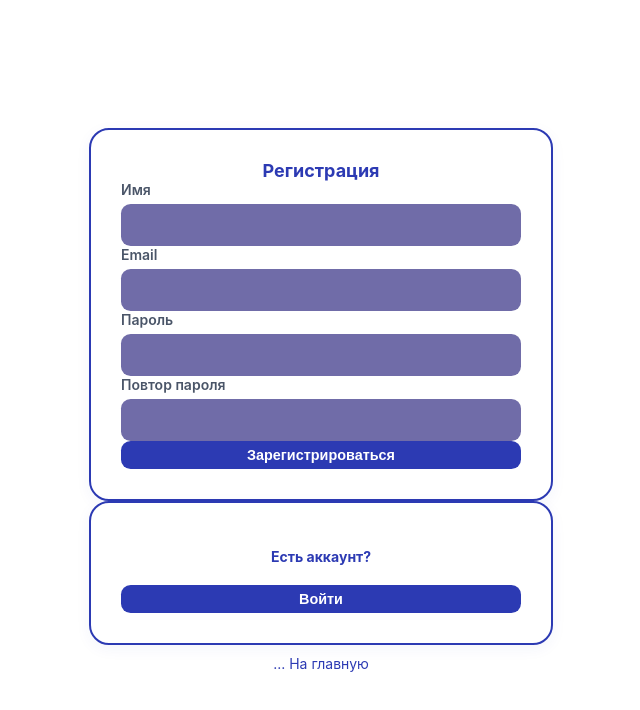
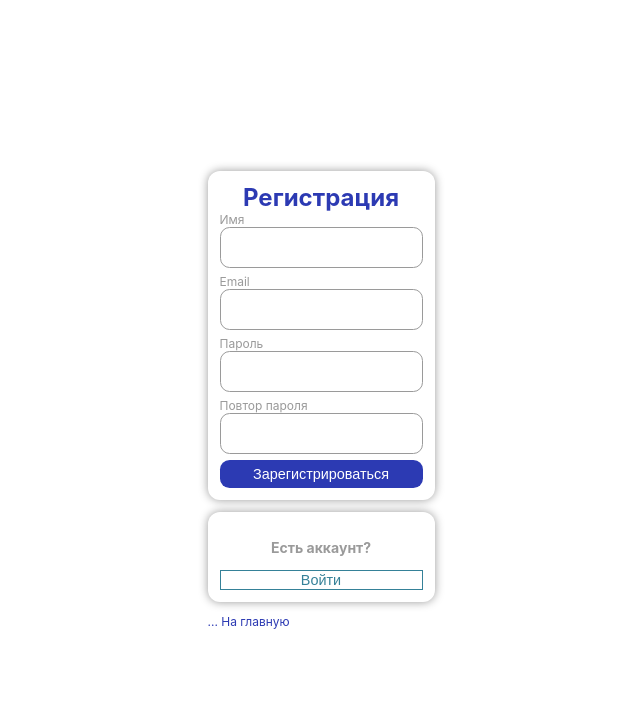
Before and after one commit to Jeb129/VKR-timetable, a React app in the folder frontend/: page /register in a window 1280 px wide. Shown: the top 710 px of the page, without its empty margins (319-959 px from the left). Built offline with nearby package versions, Linux system fonts and the light colour scheme; no server answers; the HTML template or start-up script is replaced by a standard one.

Commit message:
Поправил стили и формы входа / регистрации

```diff
--- a/frontend/src/App.css
+++ b/frontend/src/App.css
@@ -1,15 +1,8 @@
-/* =======================
-   Цветовые переменные
-   ======================= */
+/* Стили, отвечающие за внешний вид и цвета */
 :root {
     --bg-primary: #ffffff;
-    --bg-secondary: #706ca8;
-    --bg-hover: #222222;
-    --border-subtle: #2a2a2a;
-
-    --text-color: #000000;
-    --text-color-pr: #ffffff;
-    --text-color-sc: #0d00ff;
+    --bg-secondary: #ffffff;
+    --bg-focus: #e9f0ff;
 
     --color-white: #ffffff;
     --color-gray: #9a9a9a;
@@ -20,7 +13,7 @@
     --color-danger: #cc3f42;
     --color-accent: #b5267a;
 }
-
+/* Размеры текста и цвет фона страницы */
 html {
     /* Размер текста в базе. В дальнейшем можно использовать параметр 1 rem чтобы привязать к нему */
     font-size: 12px;
@@ -35,34 +28,42 @@ h2 {
 }
 body {
     background: var(--bg-primary);
-    color: var(--text-color);
+    color: var(--color-gray);
     font-family: 'Inter', 'Roboto', sans-serif;
 }
 
-/* =======================
-   Ссылки
-   ======================= */
+/* Карточка-контейнер */
+.card {
+    padding: 1rem;
+    border-radius: 1rem;
+    box-shadow: 0 0 0.8rem var(--color-gray);
+}
+
+.primary-text {
+    color: var(--color-primary)
+}
+
+/* Ссылки */
 a {
     color: var(--color-primary);
     text-decoration: none;
     transition: color 0.15s ease;
-    cursor: pointer;;
+    cursor: pointer;
 }
-
 a:hover {
     color: var(--color-secondary);
 }
 
-/* =======================
-   Кнопки
-   ======================= */
+/* Кнопки */
 button {
+    display: flex;
+    justify-content: center;
+    align-items: center;
     cursor: pointer;
     font-size: 1.2rem;
     font-weight: 500;
     transition: all 0.15s ease;
 }
-
 .primary-btn {
     padding: 0.5rem;
     border-radius: 0.8rem;
@@ -86,14 +87,11 @@ button {
     filter: brightness(1.1);
     transform: translateY(-1px);
 }
-
 .secondary-btn {
     border: 1px solid var(--color-secondary);
 
     background: transparent;
     color: var(--color-secondary);
-
-    font-size: 0.7rem;
     cursor: pointer;
 }
 .secondary-btn:hover {
@@ -119,7 +117,6 @@ button {
     overflow-x: hidden;
     padding-right: 0.8rem; /* чтобы скролл не перекрывал контент */
 }
-/* Стилизация скроллбара (для WebKit) */
 .scroll-list::-webkit-scrollbar {
     width: 0.8rem;
 }
@@ -131,10 +128,7 @@ button {
     background-color: var(--color-primary);
     border-radius: 0.2rem;
 }
-
-/* Для Firefox */
 .scroll-list {
-    min-height: 0;
     scrollbar-width: thin;
     scrollbar-color: var(--color-primary) var(--bg-secondary);
 }
@@ -147,58 +141,15 @@ input, textarea, select {
     border-radius: 0.8rem;
     border: none;
     background: var(--bg-secondary);
-    color: var(--text-color-pr);
     transition: background 0.15s ease;
 }
 
 input:focus, textarea:focus, select:focus {
     outline: none;
-    background: var(--bg-hover);
-}
-
-/* =======================
-   Flex контейнеры
-   ======================= */
-.flex-row {
-    display: flex;
-    flex-direction: row;
-}
-.flex-col {
-    display: flex;
-    flex-direction: column;
-}
-.flex-wrap {
-    display: flex;
-    flex-wrap: wrap;
-}
-
-.justify-center {
-    display: flex;
-    justify-content: center;
-}
-
-.align-center {
-    display: flex;
-    align-items: center;
-}
-
-.space-between {
-    display: flex;
-    justify-content: space-between;
+    background: var(--bg-focus);
 }
 
 
-.flex-grow { flex-grow: 1;}
-
-.f-1 {
-    flex: 1;
-}
-.f-2 {
-    flex: 2;
-}
-.f-3 {
-    flex: 3;
-}
 
 .error {
     padding: 0.2rem 0.5rem ;
@@ -211,19 +162,10 @@ input:focus, textarea:focus, select:focus {
     cursor: pointer;
 }
 .border {
-        border: 0.1rem solid var(--color-gray);
+    border: 0.1rem solid var(--color-gray);
 }
 
-.max-height {height: 100%;}
-.max-width {width: 100%;}
 
-.mt-1 { margin-top: 1rem; }
-.mb-1 { margin-bottom: 1rem; }
-.ml-1 { margin-left: 1rem; }
-.mr-1 { margin-right: 1rem; }
-.m-1 { margin: 1rem;; }
-.gap-1 { gap: 1rem; }
-.gap-2 { gap: 2rem; }
 
 /* =======================
    Анимации и переходы
@@ -247,12 +189,10 @@ input:focus, textarea:focus, select:focus {
     from { opacity: 0; }
     to { opacity: 1; }
 }
-
 @keyframes fadeOut {
     from { opacity: 1; }
     to { opacity: 0; }
 }
-
 @keyframes slideUp {
     from {
         opacity: 0;
@@ -263,7 +203,6 @@ input:focus, textarea:focus, select:focus {
         transform: translateY(0);
     }
 }
-
 @keyframes slideDown {
     from {
         opacity: 1;
@@ -279,16 +218,13 @@ input:focus, textarea:focus, select:focus {
 .hover-lift {
     transition: transform 0.15s ease, box-shadow 0.15s ease;
 }
-
 .hover-lift:hover {
     transform: translateY(-0.2rem);
     box-shadow: 0 4px 12px rgba(0,0,0,0.3);
 }
-
 .hover-opacity {
     transition: opacity 0.15s ease;
 }
-
 .hover-opacity:hover {
     opacity: 0.5;
 }
--- a/frontend/src/index.css
+++ b/frontend/src/index.css
@@ -1,3 +1,5 @@
+/* Стили, отвечающие за разметку страниц */
+
 html, body {
   height: 100vh;
   margin: 0;
@@ -8,3 +10,48 @@ html, body {
   height: 100vh;
   display: flex;
 }
+
+/* Контейнеры */
+.flex-row {
+    display: flex;
+    flex-direction: row;
+}
+.flex-col {
+    display: flex;
+    flex-direction: column;
+}
+.flex-wrap {
+    display: flex;
+    flex-wrap: wrap;
+}
+.justify-center {
+    display: flex;
+    justify-content: center;
+}
+.align-center {
+    display: flex;
+    align-items: center;
+}
+.space-between {
+    display: flex;
+    justify-content: space-between;
+}
+
+/* Размеры */
+.flex-grow { flex-grow: 1;}
+
+.f-1 {flex: 1;}
+.f-2 {flex: 2;}
+.f-3 {flex: 3;}
+
+.max-height { height: 100%; }
+.max-width { width: 100%; }
+
+/* Отступы */
+.mt-1 { margin-top: 1rem; }
+.mb-1 { margin-bottom: 1rem; }
+.ml-1 { margin-left: 1rem; }
+.mr-1 { margin-right: 1rem; }
+.m-1 { margin: 1rem; }
+.gap-1 { gap: 0.5rem; }
+.gap-2 { gap: 1rem; }
--- a/frontend/src/main.tsx
+++ b/frontend/src/main.tsx
@@ -1,9 +1,10 @@
 import { StrictMode } from 'react'
 import { createRoot } from 'react-dom/client'
 import { BrowserRouter } from 'react-router-dom'
-import './index.css'
 import App  from './App.tsx'
 import AuthProvider from './context/AuthContext.tsx'
+
+import './index.css'
 
 createRoot(document.getElementById('root')!).render(
   <StrictMode>
--- a/frontend/src/pages/Auth/Auth.css
+++ /dev/null
@@ -1,89 +0,0 @@
-/* Основной контейнер страницы */
-.auth-page-wrapper {
-    background-color: #f4f7f9;
-    min-height: 100vh;
-    padding-top: 40px;
-}
-
-/* Карточка (Синий контур как на фото КГУ) */
-.card {
-    background: white;
-    border: 2px solid #2c3ab3; /* Фирменный синий */
-    border-radius: 20px;
-    padding: 30px;
-    box-shadow: 0 4px 15px rgba(44, 58, 179, 0.05);
-}
-
-/* Поля ввода */
-input {
-    border: 1px solid #d1d9e6;
-    border-radius: 10px;
-    padding: 12px 15px;
-    font-size: 16px;
-    transition: all 0.3s ease;
-}
-
-.focus-glow:focus {
-    border-color: #2c3ab3;
-    box-shadow: 0 0 0 4px rgba(44, 58, 179, 0.1);
-    outline: none;
-}
-
-/* Кнопка КГУ */
-.primary-btn {
-    background-color: #2c3ab3;
-    color: white;
-    border: none;
-    border-radius: 10px;
-    padding: 12px 20px;
-    font-weight: 600;
-    cursor: pointer;
-    text-align: center;
-    transition: all 0.2s ease;
-}
-
-.hover-lift:hover {
-    transform: translateY(-2px);
-    filter: brightness(1.1);
-}
-
-.primary-btn:disabled {
-    background-color: #949cd4;
-    cursor: not-allowed;
-}
-
-/* Ошибки */
-.error {
-    background-color: #fff1f0;
-    border: 1px solid #ffa39e;
-    color: #f5222d;
-    padding: 10px;
-    border-radius: 8px;
-    font-size: 14px;
-    cursor: pointer;
-}
-
-h2, h3 {
-    color: #2c3ab3;
-    margin-bottom: 20px;
-}
-
-label {
-    font-size: 14px;
-    font-weight: 600;
-    color: #4a5568;
-    margin-bottom: 6px;
-}
-
-a {
-    color: #2c3ab3;
-    text-decoration: none;
-    font-size: 14px;
-    cursor: pointer;
-    text-align: center;
-    margin-top: 10px;
-}
-
-a:hover {
-    text-decoration: underline;
-}
--- a/frontend/src/pages/Auth/LoginPage.tsx
+++ b/frontend/src/pages/Auth/LoginPage.tsx
@@ -2,7 +2,6 @@ import { useState } from "react"
 import { Navigate, useNavigate } from "react-router-dom"
 import type { LoginRequest } from "@/types/user"
 import { useAuth } from "@/context/AuthContext"
-import "./Auth.css";
 
 const LoginPage = () => {
   const { isAuthenticated, isLoading, login } = useAuth()
@@ -12,7 +11,7 @@ const LoginPage = () => {
     return <Navigate to="/profile" replace />
   }
 
-  const [error, setError] = useState<string | null>(null)
+  const [loginError, setLoginError] = useState<string | null>(null)
   const [loading, setLoading] = useState(false)
   const [showPassword, setShowPassword] = useState(false)
 
@@ -29,7 +28,7 @@ const LoginPage = () => {
 
   const handleSubmit = async (e: React.FormEvent<HTMLFormElement>) => {
     e.preventDefault()
-    setError(null)
+    setLoginError(null)
 
     try {
       setLoading(true)
@@ -41,7 +40,7 @@ const LoginPage = () => {
         navigate("/profile")
       }
     } catch (err: any) {
-      setError(err?.response?.data?.detail ?? "Вход не выполнен")
+      setLoginError(err?.response?.data?.detail ?? "Вход не выполнен")
     } finally {
       setLoading(false)
     }
@@ -49,19 +48,19 @@ const LoginPage = () => {
 
   return (
     <div className="flex-row justify-center flex-grow">
-      <div className="flex-col justify-center gap-10">
-        <div className="flex-col slide-up" style={{width: 400}}>
+      <div className="flex-col justify-center gap-2">
+        <div className="flex-col slide-up gap-1 card max-width">
           <div className="justify-center">
-            <h2>Вход</h2>
+            <h1 className="primary-text">Вход</h1>
           </div>
           <form
-            className="flex-col gap-20"
+            className="flex-col gap-1"
             onSubmit={handleSubmit}
           >
             <div className="flex-col">
               <label>Email</label>
               <input
-                className="focus-glow"
+                className="focus-glow border"
                 name="email"
                 type="email"
                 value={form.email}
@@ -72,28 +71,27 @@ const LoginPage = () => {
 
             <div className="flex-col">
               <label>Пароль</label>
-              <div className="flex-row gap-10">
+              <div className="flex-row gap-1">
                 <input
-                  className="focus-glow flex-grow"
+                  className="focus-glow flex-grow border"
                   name="password"
                   type={showPassword ? "text" : "password"}
                   value={form.password}
                   onChange={handleChange}
                   required
-                  style={{ paddingRight: 40 }}
                 />
                 <div
                   className="primary-btn"
                   onClick={() => setShowPassword((prev) => !prev)}>
-                  {showPassword ? "🔓" : "🔒"}
+                  <span>{showPassword ? "🔓" : "🔒"}</span>
                 </div>
               </div>
             </div>
 
-            {error && (
+            {loginError && (
               <div className="error"
-                onClick={() => setError(null)}
-              >{error}</div>
+                onClick={() => setLoginError(null)}
+              >{loginError}</div>
             )}
 
             <button
@@ -107,12 +105,12 @@ const LoginPage = () => {
         </div>
         { redirectPath ? (<></>) : (
           <>
-          <div className="flex-col card fade-in">
+          <div className="flex-col fade-in card max-width">
             <div className="justify-center">
             <h3>Нет аккаунта?</h3>
           </div>
           <button
-            className="primary-btn flex-grow hover-lift transition-all"
+            className="transition-all secondary-btn"
             onClick={() => navigate("/register")}
           >
             Регистрация
--- a/frontend/src/pages/Auth/RegisterPage.tsx
+++ b/frontend/src/pages/Auth/RegisterPage.tsx
@@ -1,7 +1,6 @@
 import { useState } from "react"
 import { Navigate, useNavigate } from "react-router-dom"
 import type { RegisterRequest } from "../../types/user"
-import "./Auth.css";
 import { useAuth } from "@/context/AuthContext"
 
 const RegisterPage = () => {
@@ -58,16 +57,16 @@ const handleChange = (e: React.ChangeEvent<HTMLInputElement>) => {
   }
   return (
     <div className="flex-row justify-center flex-grow">
-      <div className="flex-col justify-center gap-10">
-        <div className="flex-col card slide-up" style={{width: 400}} >
+      <div className="flex-col justify-center gap-2">
+        <div className="flex-col card slide-up">
           <div className="justify-center">
-            <h2>Регистрация</h2>
+            <h1 className="primary-text">Регистрация</h1>
           </div>
-          <form className="flex-col gap-20" onSubmit={handleSubmit}>
+          <form className="flex-col gap-1" onSubmit={handleSubmit}>
             <div className="flex-col">
               <label>Имя</label>
               <input
-                className="focus-glow"
+                className="focus-glow border"
                 name="username"
                 value={form.username}
                 onChange={handleChange}
@@ -77,7 +76,7 @@ const handleChange = (e: React.ChangeEvent<HTMLInputElement>) => {
             <div className="flex-col">
               <label>Email</label>
               <input
-                className="focus-glow"
+                className="focus-glow border"
                 name="email"
                 type="email"
                 value={form.email}
@@ -89,7 +88,7 @@ const handleChange = (e: React.ChangeEvent<HTMLInputElement>) => {
             <div className="flex-col">
               <label>Пароль</label>
               <input
-                className="focus-glow"
+                className="focus-glow border"
                 name="password"
                 value={form.password}
                 onChange={handleChange}
@@ -100,7 +99,7 @@ const handleChange = (e: React.ChangeEvent<HTMLInputElement>) => {
             <div className="flex-col">
               <label>Повтор пароля</label>
               <input
-                className="focus-glow"
+                className="focus-glow border"
                 type="password"
                 value={confirmPassword}
                 onChange={(e) => setConfirmPassword(e.target.value)}
@@ -128,7 +127,7 @@ const handleChange = (e: React.ChangeEvent<HTMLInputElement>) => {
               <h3>Есть аккаунт?</h3>
             </div>
             <button
-              className="primary-btn flex-grow"
+              className="secondary-btn flex-grow hover-lift"
               onClick={() => navigate("/login")}
             >
               Войти
```
Also changed, not shown: frontend/src/App.tsx (+0 -15 lines).
